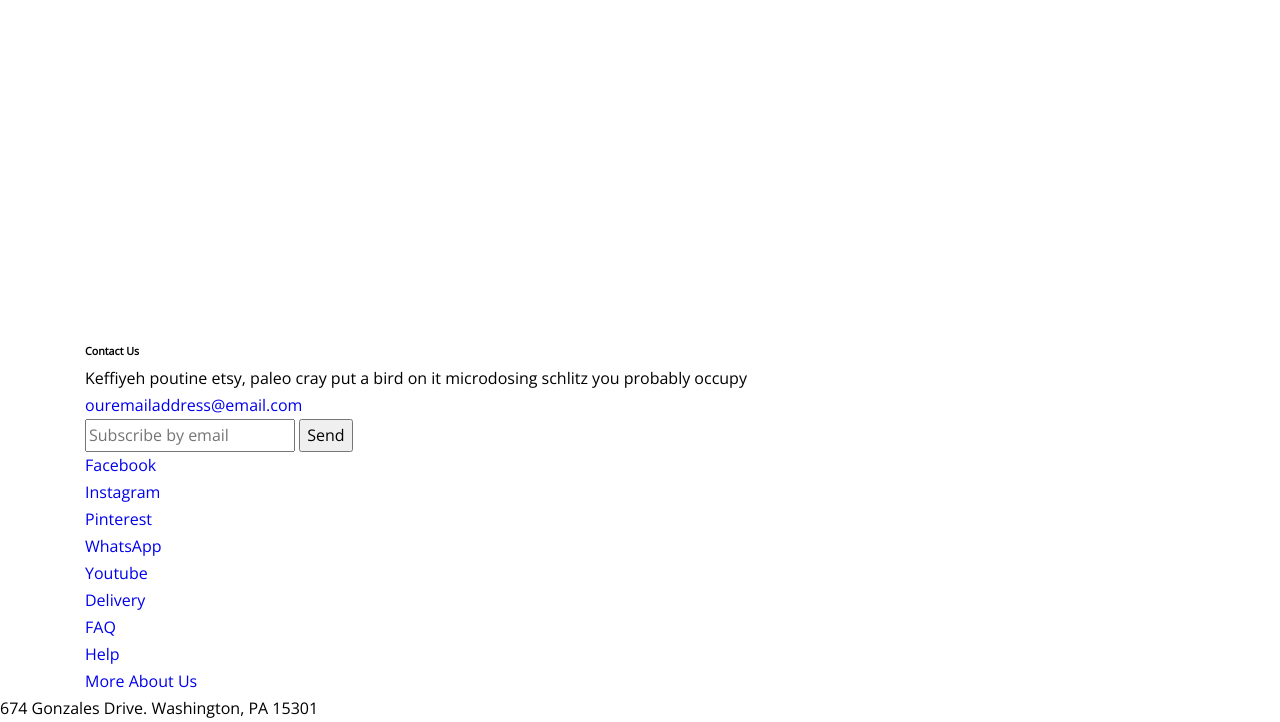
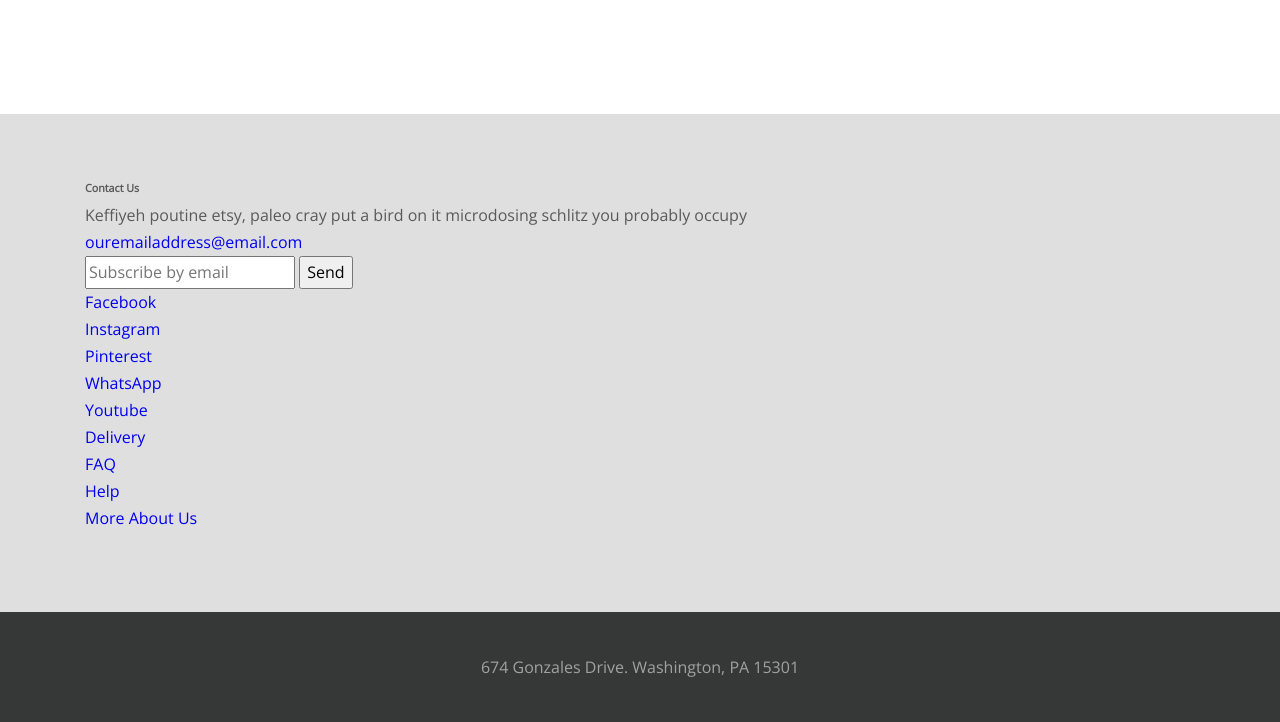
Before and after one commit to Lyadskyi/gulp-desire, a website: page app/index.html in a window 1280 px wide. Shown: the part 78-800 px from the top of the page. Drawn offline with nearby package versions, Linux system fonts and the light colour scheme.

Commit message:
Added styles to the content and copyright footer

```diff
--- a/app/index.html
+++ b/app/index.html
@@ -111,7 +111,9 @@
 					</div>
 				</div>
 				<div class="footer__copyright">
-					674 Gonzales Drive. Washington, PA 15301
+					<div class="container">
+						<p>674 Gonzales Drive. Washington, PA 15301</p>
+					</div>
 				</div>
 			</footer>
 		</div>
--- a/app/scss/_global.scss
+++ b/app/scss/_global.scss
@@ -3,11 +3,12 @@ body {
 	height: 100%;
 }
 
-body{
-	font-family: "Open Sans", sans-serif;
+body {
+	font-family: 'Open Sans', sans-serif;
 	font-size: 16px;
 	font-weight: 400;
 	line-height: 27px;
+	color: $default;
 }
 
 .container {
--- a/app/scss/_vars.scss
+++ b/app/scss/_vars.scss
@@ -1,3 +1,8 @@
+$default: #5a5a5a;
+$footer: #dfdfdf;
+$copyright: #363838;
+$title: #363838;
+
 %title-font {
 	font-family: 'Montserrat', sans-serif;
 	font-weight: 700;
--- a/app/scss/style.scss
+++ b/app/scss/style.scss
@@ -40,3 +40,15 @@
 }
 
 // ========== Footer 1920x472px ========== //
+.footer {
+	&__content {
+		padding: 61px 0 80px;
+		background-color: $footer;
+	}
+	&__copyright {
+		padding: 42px 0 41px;
+		text-align: center;
+		background-color: $copyright;
+		color: #a1a1a1;
+	}
+}
```
Also changed, not shown: app/css/style.min.css.
